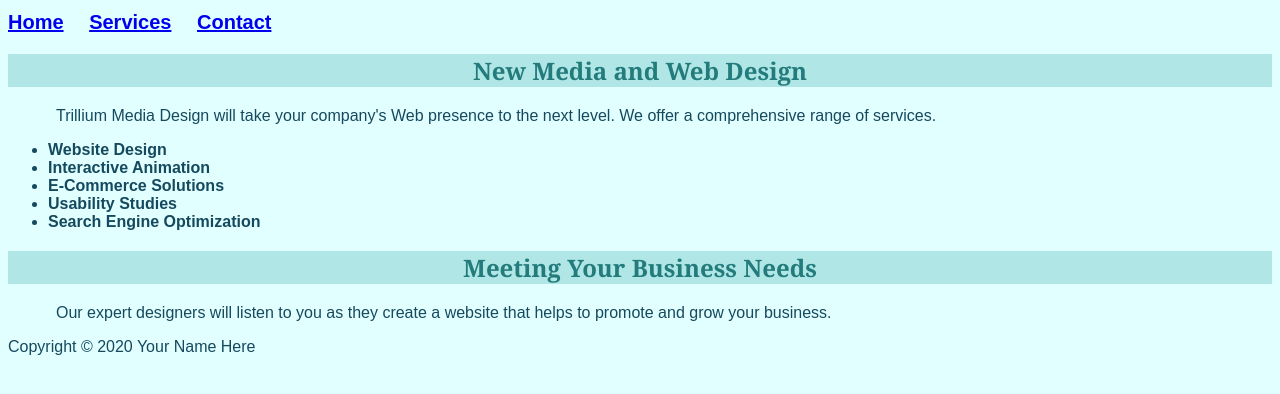
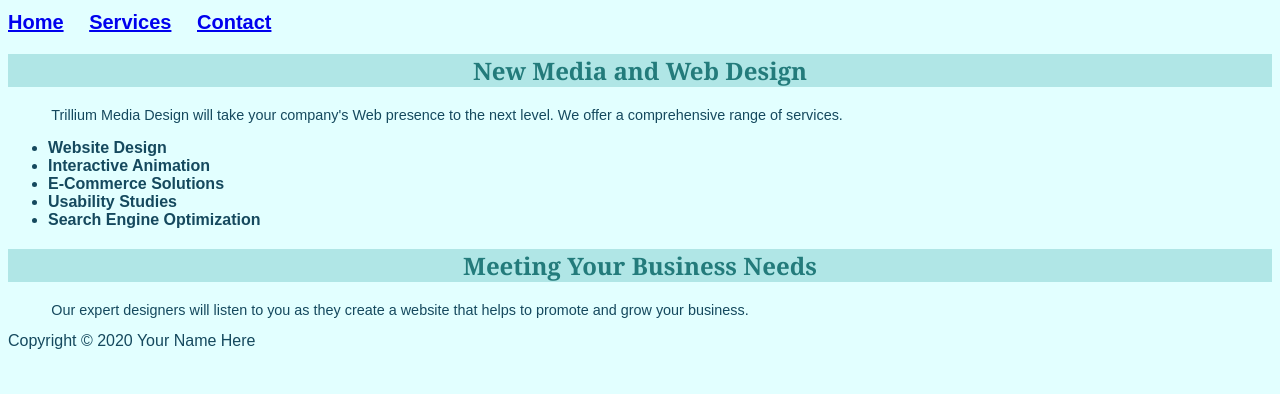
Before and after one commit to insipid-corvid/Website-Design, a plain HTML site: page Web Design/In Class Task 4/index.html in a window 1280 px wide. Shown: the part 96-490 px from the top of the page. Drawn offline with Linux system fonts and the light colour scheme.

Commit message:
minor fix

```diff
--- a/Web Design/In Class Task 4/index.html
+++ b/Web Design/In Class Task 4/index.html
@@ -29,7 +29,7 @@
         word-spacing: 1em;
       }
       p {
-        font: size 0.9em;
+        font-size: 0.9em;
         text-indent: 3em;
       }
       ul {
```
